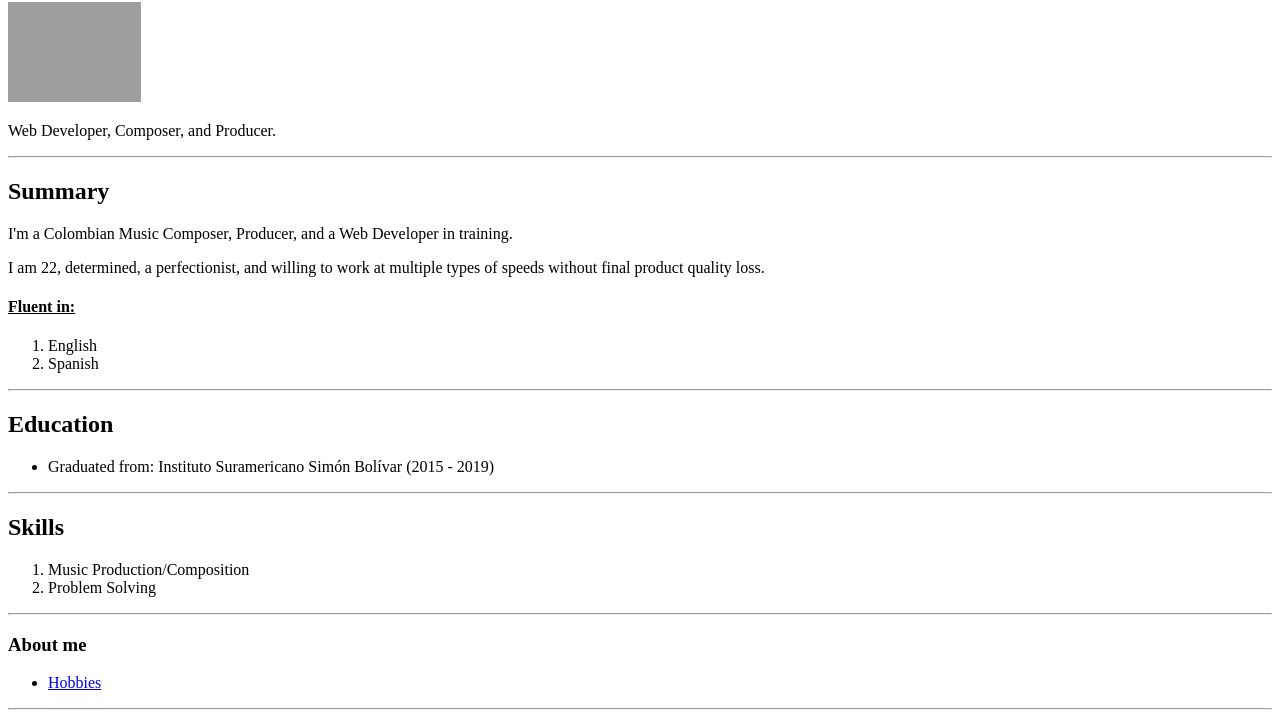
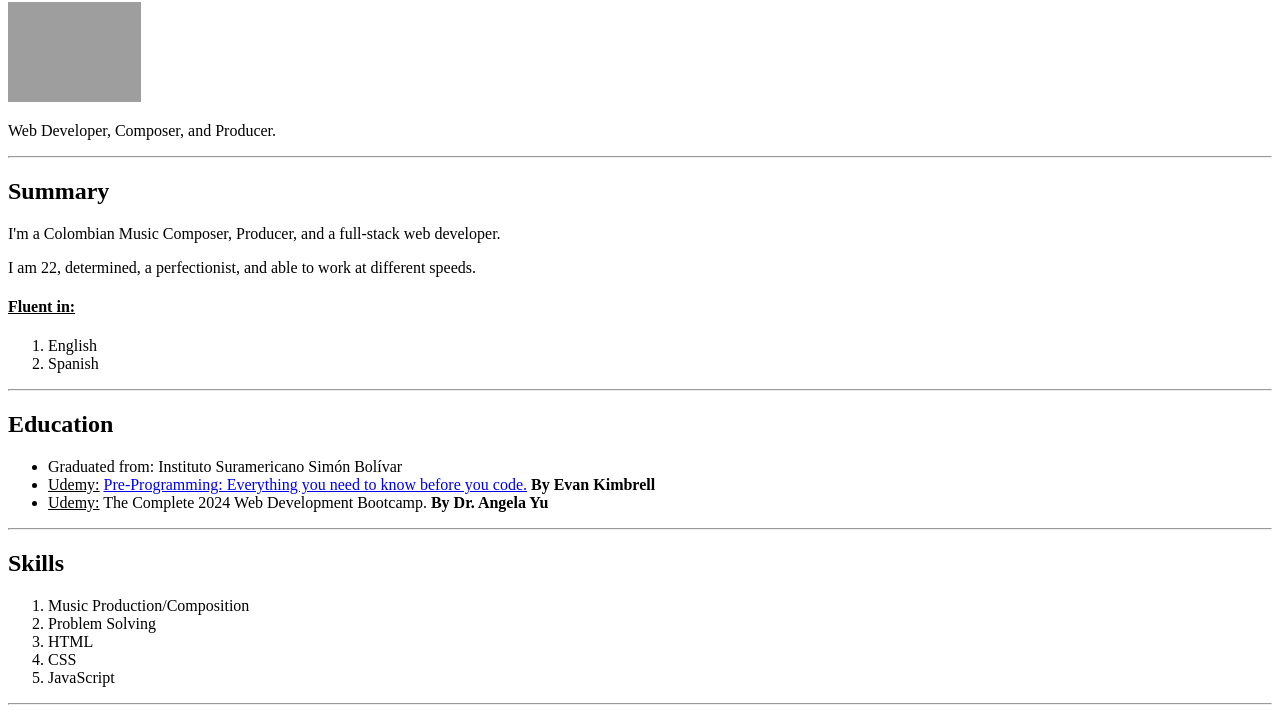
Before and after one commit to PiersyTiersy/My-Resume, a plain HTML site: page index.html in a window 1280 px wide. Shown: the part 78-799 px from the top of the page. Drawn offline with Linux system fonts and the light colour scheme; grey boxes are pictures that could not be loaded.

Commit message:
Add files via upload

```diff
--- a/index.html
+++ b/index.html
@@ -12,8 +12,8 @@
         <p>Web Developer, Composer, and Producer.</p>
         <hr>
         <h2>Summary</h2>
-        <p>I'm a Colombian Music Composer, Producer, and a Web Developer in training.</p>
-        <p>I am 22, determined, a perfectionist, and willing to work at multiple types of speeds without final product quality loss.</p>
+        <p>I'm a Colombian Music Composer, Producer, and a full-stack web developer.</p>
+        <p>I am 22, determined, a perfectionist, and able to work at different speeds.</p>
         <h4><b><u>Fluent in:</u></b></h4>
         <ol>
             <li>English</li>
@@ -22,13 +22,18 @@
         <hr>
         <h2>Education</h2>
         <ul>
-            <li>Graduated from: Instituto Suramericano Simón Bolívar (2015 - 2019)</li>
+            <li>Graduated from: Instituto Suramericano Simón Bolívar</li>
+            <li><u>Udemy:</u> <a href="./public/Certificate1.html">Pre-Programming: Everything you need to know before you code.</a> <b>By Evan Kimbrell</b></li>
+            <li><u>Udemy:</u> The Complete 2024 Web Development Bootcamp. <b>By Dr. Angela Yu</b></li>
         </ul>
         <hr>
         <h2>Skills</h2>
         <ol>
             <li>Music Production/Composition</li>
             <li>Problem Solving</li>
+            <li>HTML</li>
+            <li>CSS</li>
+            <li>JavaScript</li>
         </ol>
         <hr>
         <h3>About me</h3>
```
Also changed, not shown: public/Certificate1.html (added, +1 -0 lines), Images/CERTIFICATE OF COMPLETION.jpg (added).
